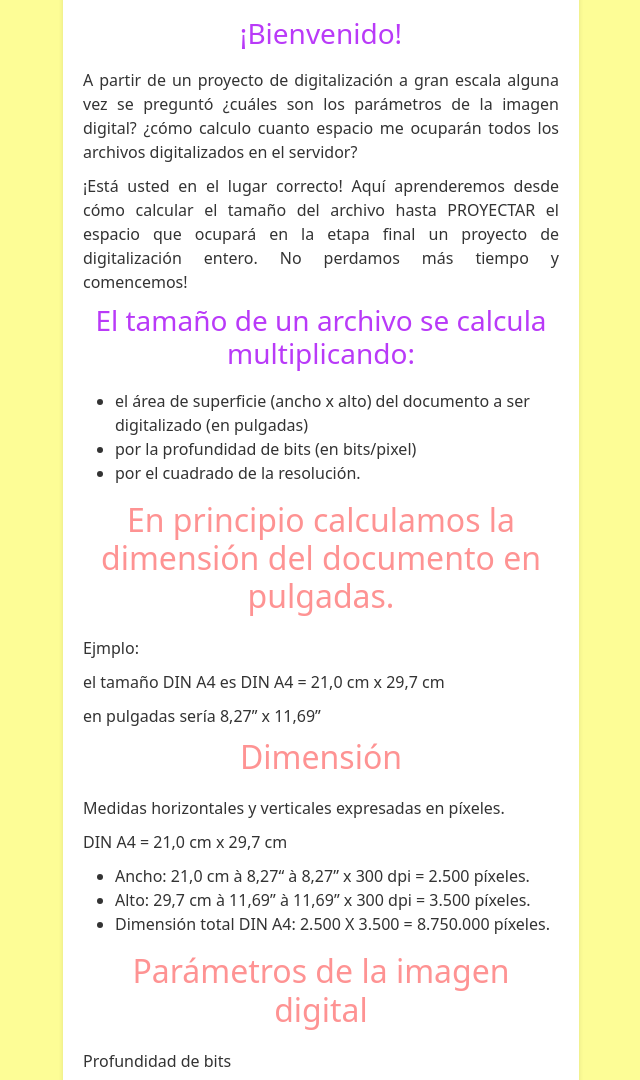
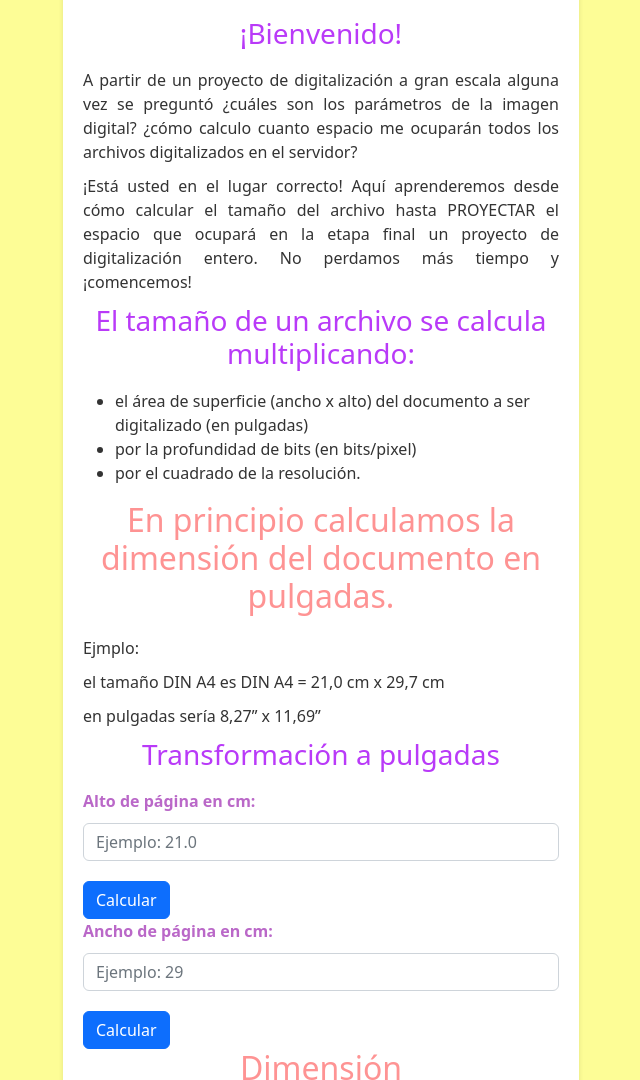
Before and after one commit to DaniMGithub/digitalizacionCalculadora, a plain HTML site: page index.html in a window 1280 px wide. Shown: the part 205-1285 px from the top of the page, without its empty margins (319-959 px from the left). Drawn offline with nearby package versions, Linux system fonts and the light colour scheme.

Commit message:
formularios estilo y texto

```diff
--- a/index.html
+++ b/index.html
@@ -23,7 +23,7 @@
       <h3>¡Bienvenido!</h3>
     <div class="explicacion">
      <p>A partir de un proyecto de digitalización a gran escala alguna vez se preguntó ¿cuáles son los parámetros de la imagen digital? ¿cómo calculo cuanto espacio me ocuparán todos los archivos digitalizados en el servidor?</p>
-    <p> ¡Está usted en el lugar correcto! Aquí aprenderemos desde cómo calcular el tamaño del archivo hasta PROYECTAR el espacio que ocupará en la etapa final un proyecto de digitalización entero. No perdamos más tiempo y comencemos!</p>
+    <p> ¡Está usted en el lugar correcto! Aquí aprenderemos desde cómo calcular el tamaño del archivo hasta PROYECTAR el espacio que ocupará en la etapa final un proyecto de digitalización entero. No perdamos más tiempo y ¡comencemos!</p>
     <h3> El tamaño de un archivo se calcula multiplicando: </h3>
     <ul>
       <li>el área de superficie (ancho x alto) del documento a ser digitalizado (en pulgadas)</li>
@@ -36,6 +36,21 @@
     <p> en pulgadas sería 8,27” x 11,69” </p>
 
        <!-- Primer calculadora para pasar a pulgadas -->
+       <form>
+        <div class="form-group">
+          <h3>Transformación a pulgadas</h3>
+          <label for="altoPag">Alto de página en cm:</label>
+          <input type="number" step="0.01" min="0" class="form-control" id="altoPag" placeholder="Ejemplo: 21.0">
+        </div>
+        <button type="button" class="btn btn-primary" onclick="calculando()">Calcular</button>
+        <div class="form-group">
+          <label for="anchoPag">Ancho de página en cm:</label>
+          <input type="number" step="1" min="0" class="form-control" id="anchoPag" placeholder="Ejemplo: 29">
+        </div>
+        <div class="form-group">
+        </div>
+        <button type="button" class="btn btn-primary" onclick="calculando()">Calcular</button>
+      </form>
     </div>
     <div>
       <h2>Dimensión</h2>
```
